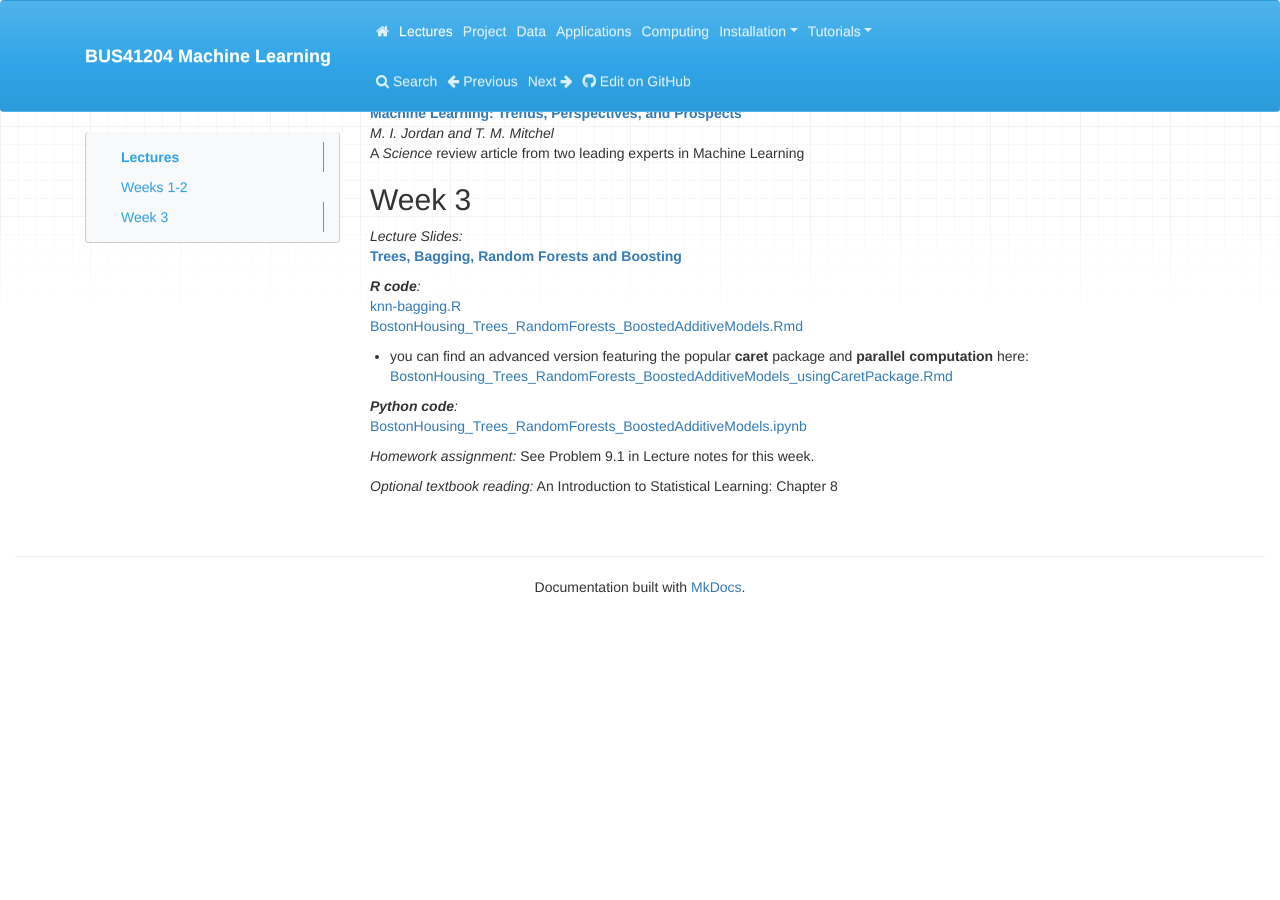
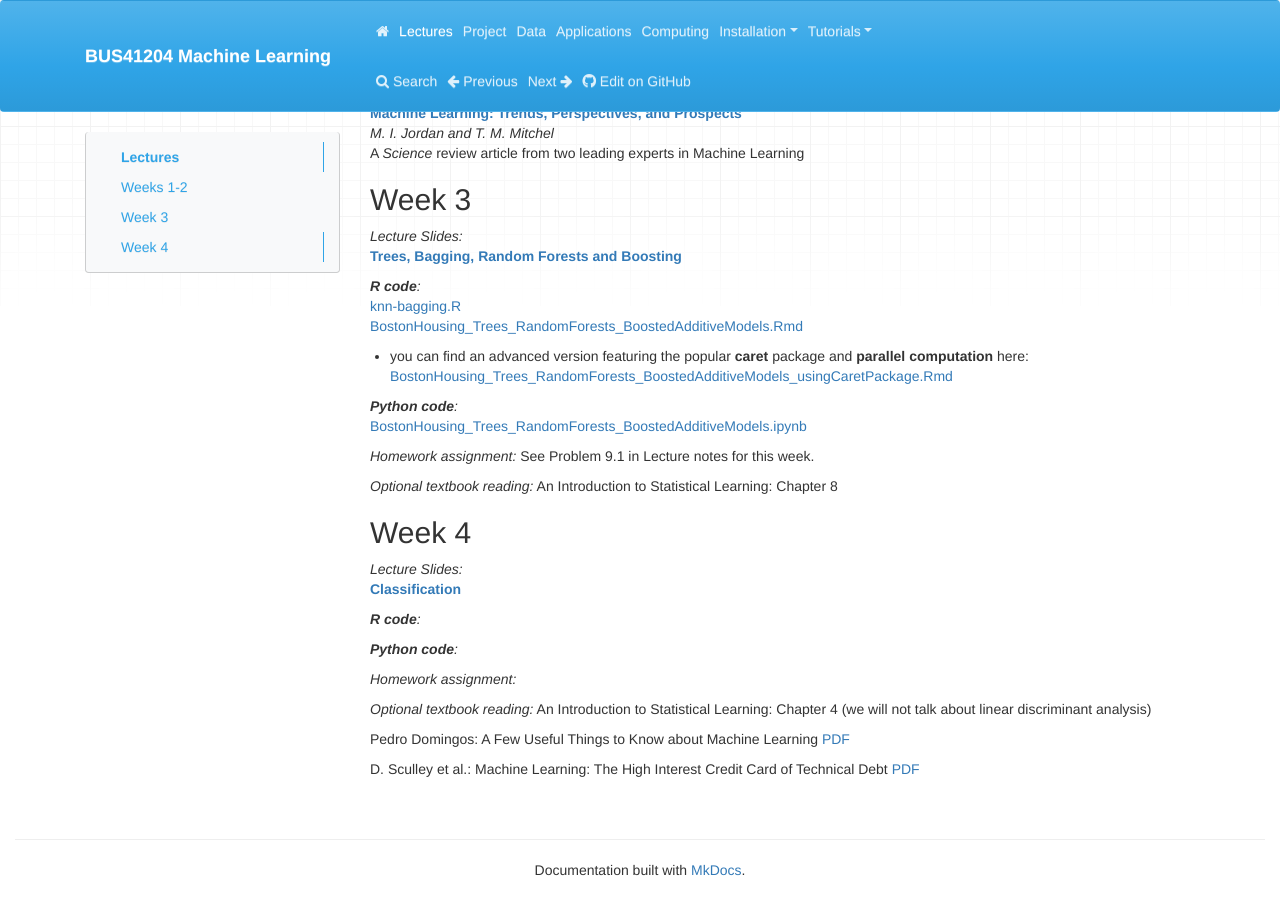
Before and after one commit to ChicagoBoothML/MachineLearning_Fall2015, an MkDocs documentation site: the page built from docs/Syllabus.md, in a window 1280 px wide and 900 px high, scrolled down 1317 px. Built offline with MkDocs 1.6.1, drawn with Linux system fonts in a browser that asks for light colours; nearby versions of some CDN libraries; old or Windows-style settings are respelled for this version of MkDocs; before the commit the page ends 1934 px from its top, so only the background shows below that.

Commit message:
adding reading material

```diff
--- a/docs/Syllabus.md
+++ b/docs/Syllabus.md
@@ -8,7 +8,7 @@ We will move at a pace dictated by class discussions. Please check this page oft
 | [**1**](#weeks-1-2) | 9/24 &ndash; 9/26   | Intro to  Machine Learning; Nearest Neighbours; Bias-Variance Trade-Off          |
 | [**2**](#weeks-1-2) | 10/1 &ndash; 10/3   | Cross Validation                                                                 |
 | [**3**](#week-3)    | 10/8 &ndash; 10/10  | Decision Trees; Bagging and Random Forests; Boosting and Boosted Additive Models |
-| 4                   | 10/15 &ndash; 10/17 | Categorical Outcomes and Classification Models                                   |
+| [**4**] (#week-4)   | 10/15 &ndash; 10/17 | Categorical Outcomes and Classification Models                                   |
 | 5                   | 10/22 &ndash; 10/24 | Neural Networks                                                                  |
 | 6                   | 10/29 &ndash; 10/31 | Recommender Systems                                                              |
 | 7                   | 11/5 &ndash; 11/7   | Anomaly Detection                                                                |
@@ -84,3 +84,22 @@ _Homework assignment:_ See Problem 9.1 in Lecture notes for this week.
 
 _Optional textbook reading:_
 An Introduction to Statistical Learning: Chapter 8
+
+
+## Week 4
+
+_Lecture Slides:_ <br>
+[**Classification**]()
+
+_**R code**:_ <br>
+
+_**Python code**:_ <br>
+
+_Homework assignment:_
+
+_Optional textbook reading:_
+An Introduction to Statistical Learning: Chapter 4 (we will not talk about linear discriminant analysis)
+
+Pedro Domingos: A Few Useful Things to Know about Machine Learning [PDF](http://homes.cs.washington.edu/~pedrod/papers/cacm12.pdf)
+
+D. Sculley et al.: Machine Learning: The High Interest Credit Card of Technical Debt [PDF](http://static.googleusercontent.com/media/research.google.com/en//pubs/archive/43146.pdf)
```
